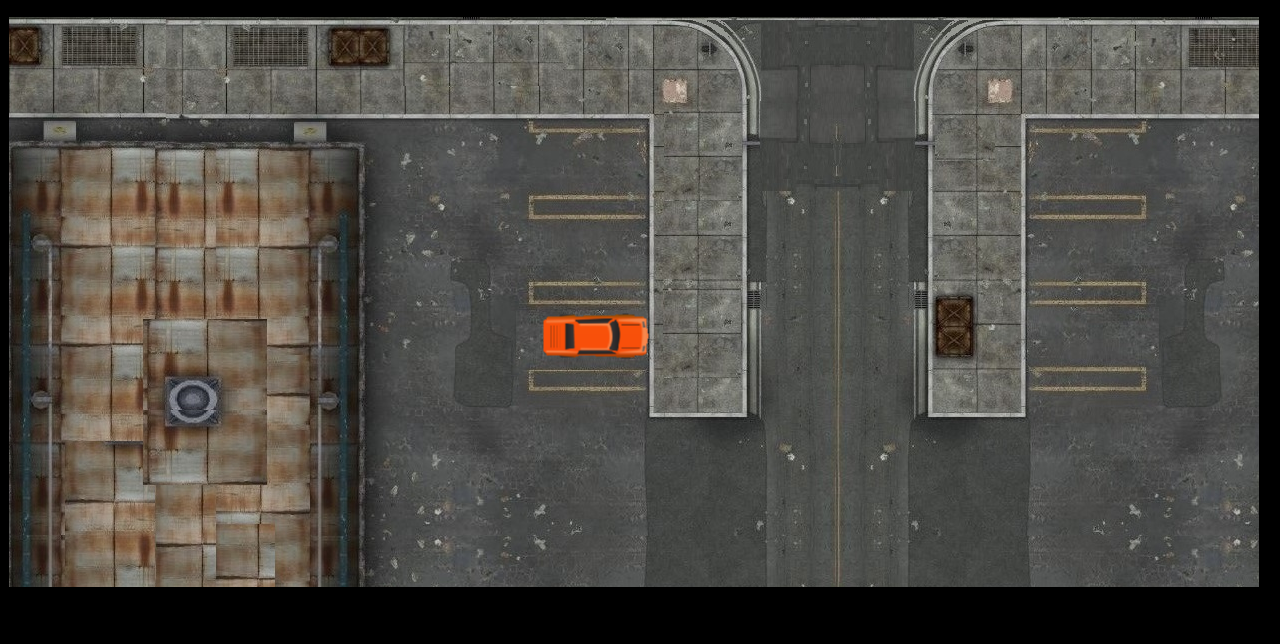
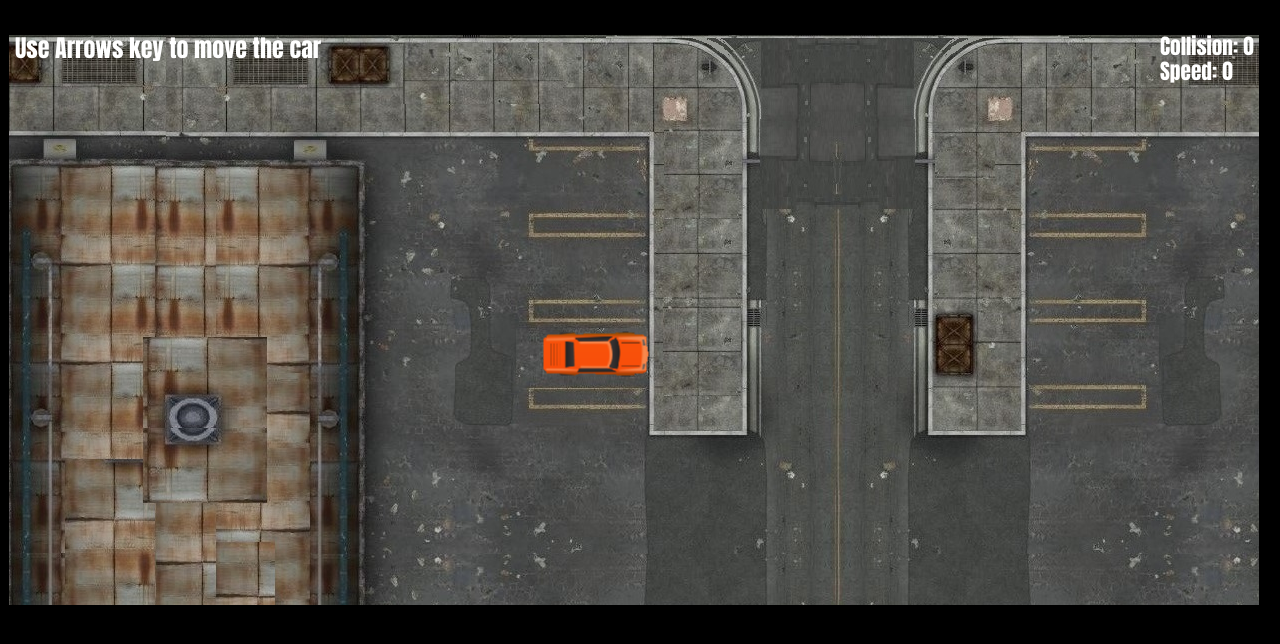
Before and after one commit to naydarnj15/MASK, a plain HTML site: page index.html in a window 1280 px wide. Drawn offline with Linux system fonts and the light colour scheme.

Commit message:
Add files via upload

```diff
--- a/index.html
+++ b/index.html
@@ -14,11 +14,25 @@
         }
 
         </style>
+
 </head>
 
 <body>
 
  <p align="center"></p>
+    div>Right click and "Inspect Element".  Select the Console Tab to see the debugger output.</div>
+    <div style="position: absolute; left: 15px; top: 30px; width: 400px; height: 0px; background-color: rgba(0, 0, 0, 0); font-family: Impact, Charcoal, sans-serif; font-size: 18pt; color: white; ">
+            Use Arrows key to move the car
+
+
+
+    </div>
+    <div id="collision" style="position: absolute; left: 1160px; top: 30px; width: 100px; height: 30px; background-color: rgba(0,0,0,0); font-family: Impact, Charcoal, sans-serif; font-size: 16pt; color:White ; ">
+        Collision: 0
+    </div>
+    <div id="speed" style="position: absolute; left: 1160px; top: 55px; width: 100px; height: 30px; background-color: rgba(0,0,0,0); font-family: Impact, Charcoal, sans-serif; font-size: 16pt; color:White ; ">
+        Speed:     0
+    </div>
     <canvas id="gameWorld" tabindex="0" width="1250" height="570" style="border: 1px solid black; background: black"></canvas>
 </p>
 </body>
```
Also changed, not shown: 6 other files.
